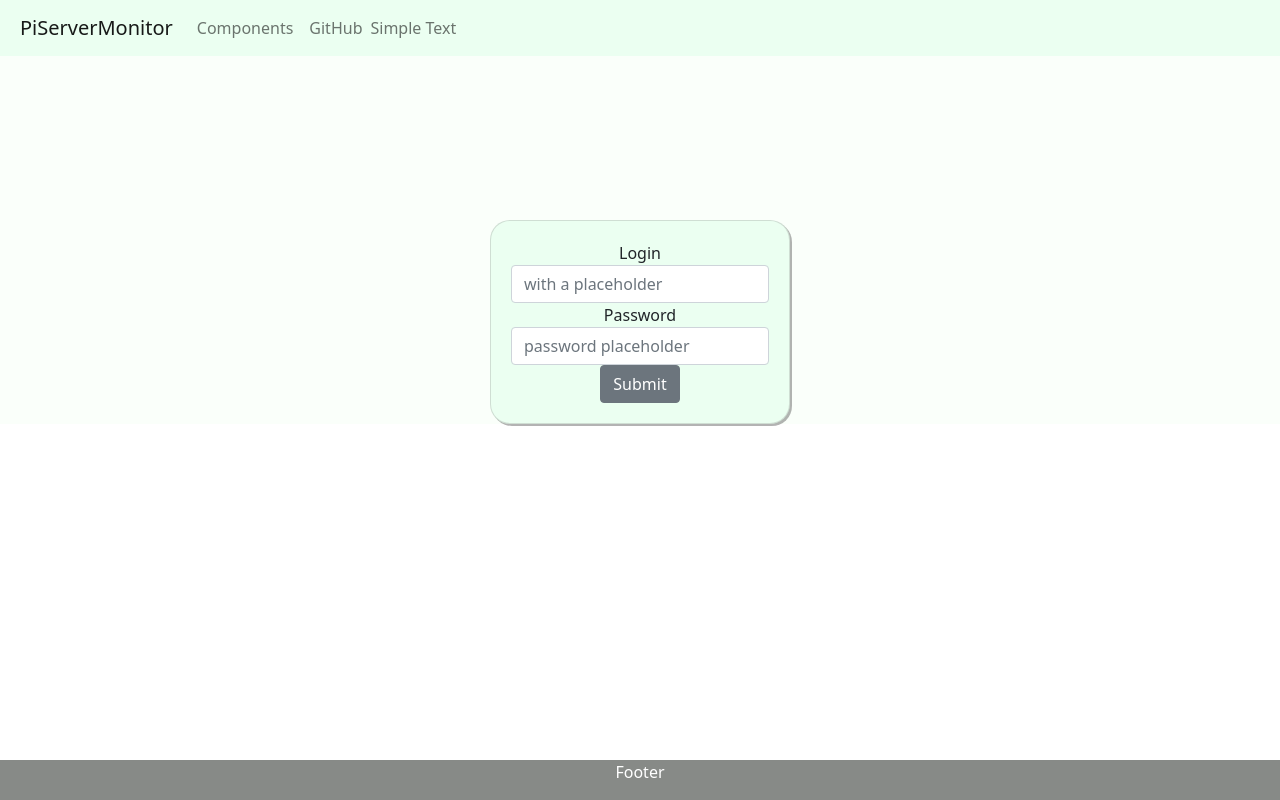
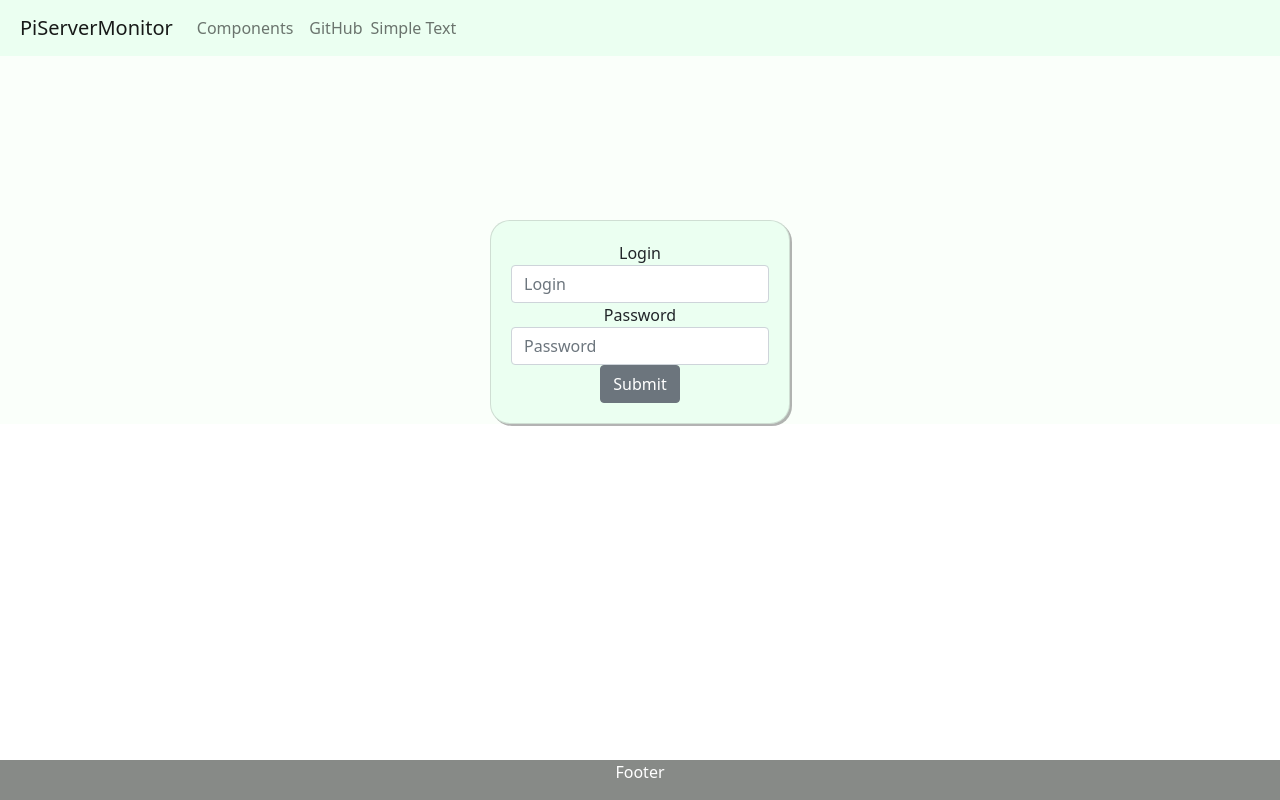
Before and after one commit to DenisAliev/PiServerMonitor, a React (Create React App) app in the folder PiServerMonitor/ClientApp/: page / in a window 1280 px wide. Built offline with nearby package versions, Linux system fonts and the light colour scheme.

Commit message:
The Login page was changed

```diff
--- a/PiServerMonitor/ClientApp/package.json
+++ b/PiServerMonitor/ClientApp/package.json
@@ -14,7 +14,8 @@
     "reactstrap": "~8.9.0",
     "rimraf": "^2.6.2",
     "bootstrap": "^5.0.2",
-    "react-circular-progressbar": "^2.0.4"
+    "react-circular-progressbar": "^2.0.4",
+    "axios": "^0.21.1"
   },
   "devDependencies": {
     "ajv": "^6.9.1",
--- a/PiServerMonitor/ClientApp/src/pages/Login.js
+++ b/PiServerMonitor/ClientApp/src/pages/Login.js
@@ -1,21 +1,29 @@
 
-import React from "react";
+import React, {useState} from "react";
 import {Button, Form, FormGroup, Label, Container, Input, FormText, Row, Col} from 'reactstrap';
 import "../css/site.css";
 
 export default class Login extends React.Component{
     render() {
+        let loginInput = React.createRef();
+        let passwordInput = React.createRef();
+        let onSubmitHandler = (e) => {
+            e.preventDefault()
+            let login = loginInput.current.value;
+            let password = passwordInput.current.value;
+
+        }
         return(
             <Row>
                 <Col sm="xs" md={{ size: 6, offset: 3 }}>
-                    <Form className="login-form">
+                    <Form className="login-form" onSubmit={onSubmitHandler}>
                         <FormGroup>
                             <Label for="login">Login</Label>
-                            <Input type="text" name="login" id="login" placeholder="with a placeholder" />
+                            <Input type="text" name="login" id="login" placeholder="Login" innerRef={loginInput}/>
                         </FormGroup>
                         <FormGroup>
                             <Label for="password">Password</Label>
-                            <Input type="password" name="password" id="password" placeholder="password placeholder" />
+                            <Input type="password" name="password" id="password" placeholder="Password" innerRef={passwordInput} />
                         </FormGroup>
                         <Button>Submit</Button>
                     </Form>
```
Also changed, not shown: 1 other file (tests, documents, lock files or other folders).
